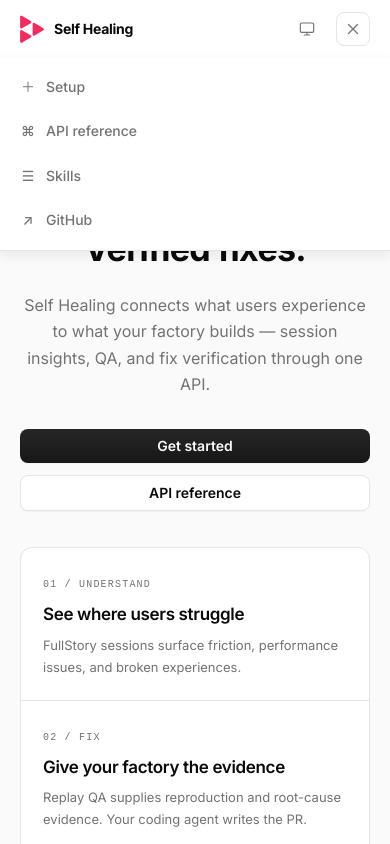
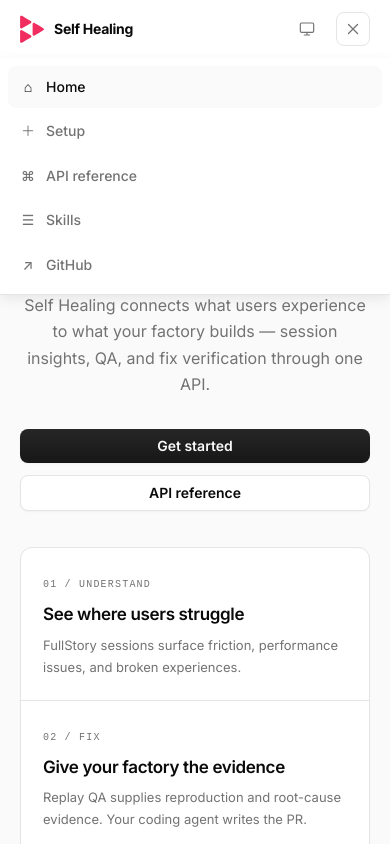
Before and after one commit to replayio/self-healing, a React (Vite) app: page / in a window 390 px wide. Both pictures are taken after a click on the button "Open menu". Shown: the top 844 px of the page. Built offline with nearby package versions, Linux system fonts and the light colour scheme.

Commit message:
Add home button

```diff
--- a/src/components/Layout.tsx
+++ b/src/components/Layout.tsx
@@ -83,6 +83,9 @@ export function Layout({
           aria-label="Main navigation"
           data-open={menuOpen || undefined}
         >
+          <Link to="/" className="nav-home">
+            <span aria-hidden="true">⌂</span> Home
+          </Link>
           <Link to="/setup">
             <span aria-hidden="true">＋</span> Setup
           </Link>
--- a/src/style.css
+++ b/src/style.css
@@ -204,6 +204,11 @@ nav a span {
   text-align: center;
   flex-shrink: 0;
 }
+
+/* The brand sits directly above these links in the sidebar and already goes home, so Home would
+   just be the same target twice. It earns its place only in the mobile dropdown, which the brand
+   is outside of. */
+.nav-home { display: none; }
 
 /* Only the mobile top bar is short on room; the sidebar shows every link outright. */
 .nav-toggle {
@@ -877,6 +882,7 @@ h3 {
   }
   header:not(.dh-topbar) > nav[data-open] { display: flex; }
   nav a { padding: 10px 12px; font-size: 14px; }
+  .nav-home { display: flex; }
 
   /* Keep the theme toggle reachable — hiding the whole footer left phones with no way to switch. */
   .sidebar-footer {
```
